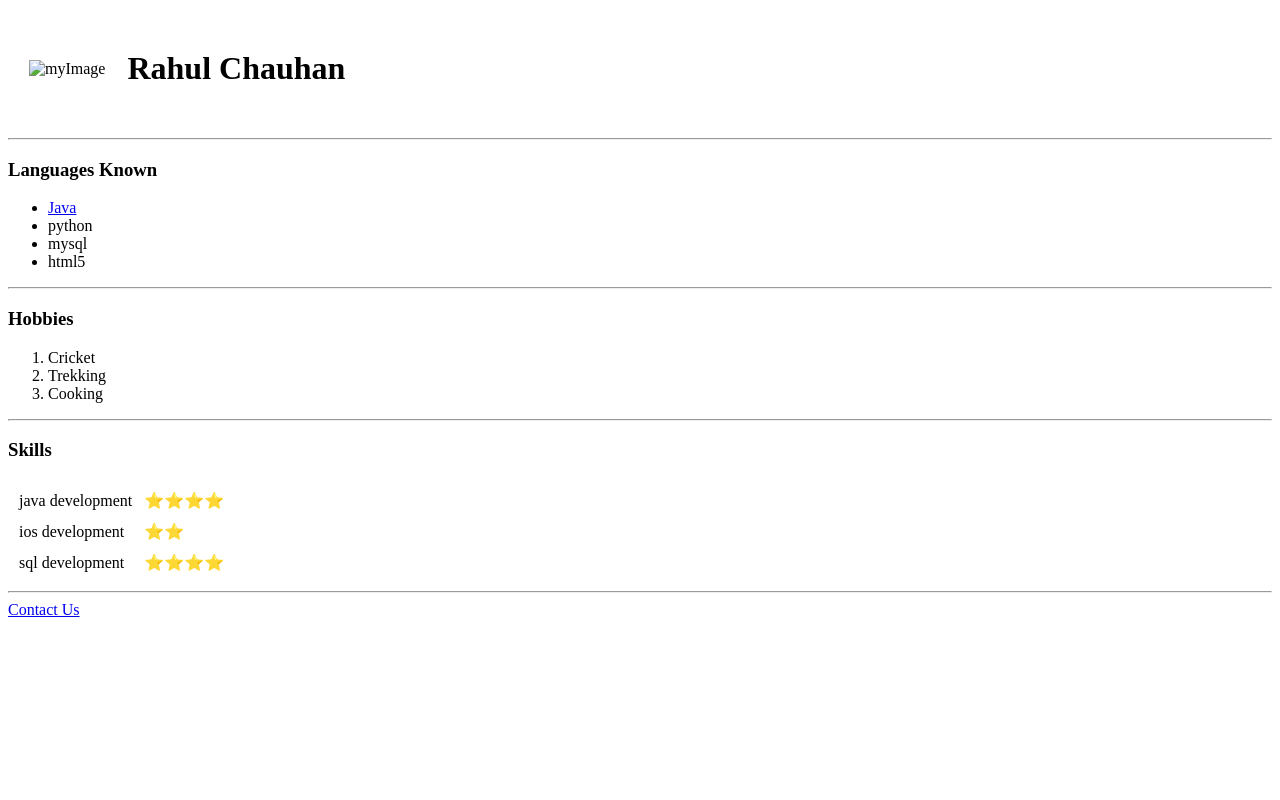
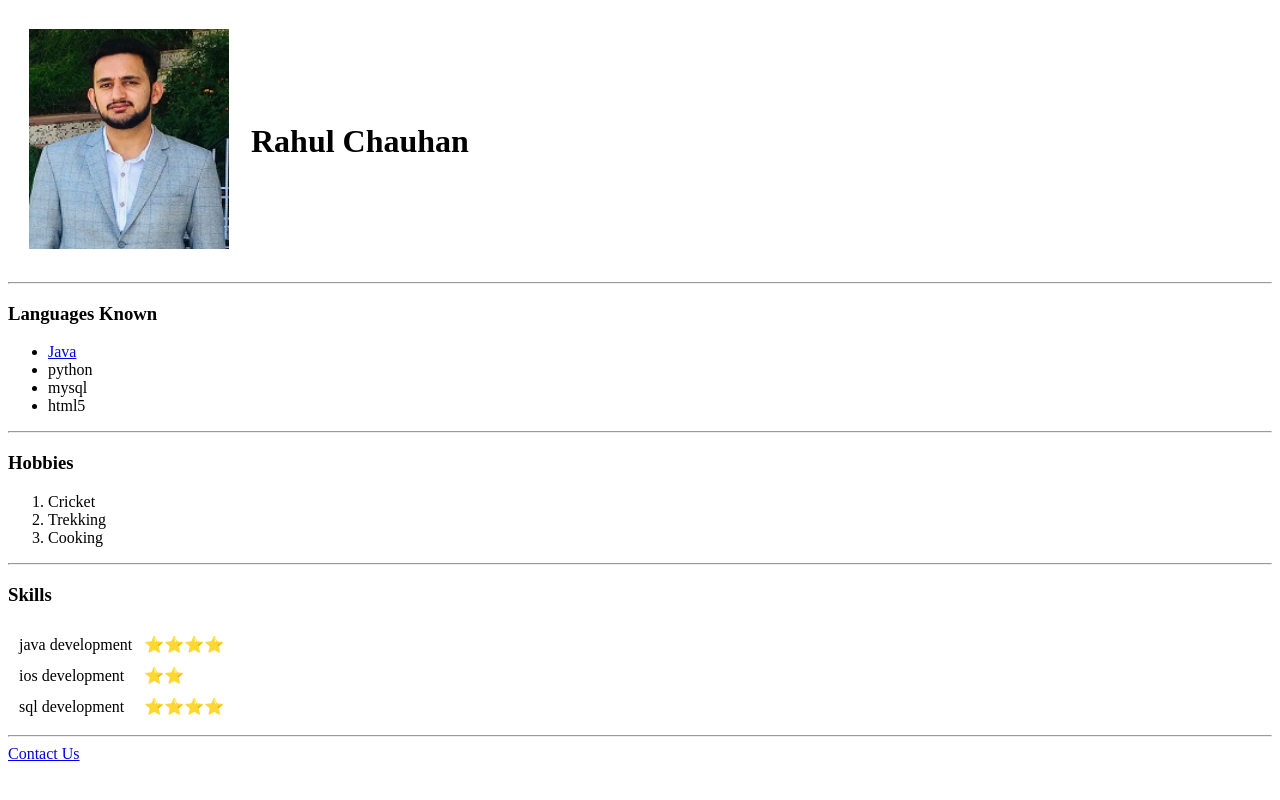
Before and after one commit to konvicted555/DemoHTML5Project, a plain HTML site: page index.html in a window 1280 px wide. Drawn offline with Linux system fonts and the light colour scheme.

Commit message:
Update index.html

```diff
--- a/index.html
+++ b/index.html
@@ -12,7 +12,7 @@
     <table cellspacing="20">
         <tr>
             <td>
-                <img src="Images/IMG_7764.jpg" alt="myImage" height="220" width="200" /> </td>
+                <img src="IMG_7764.jpg" alt="myImage" height="220" width="200" /> </td>
             <td>
                 <h1>Rahul Chauhan</h1>
 
```
